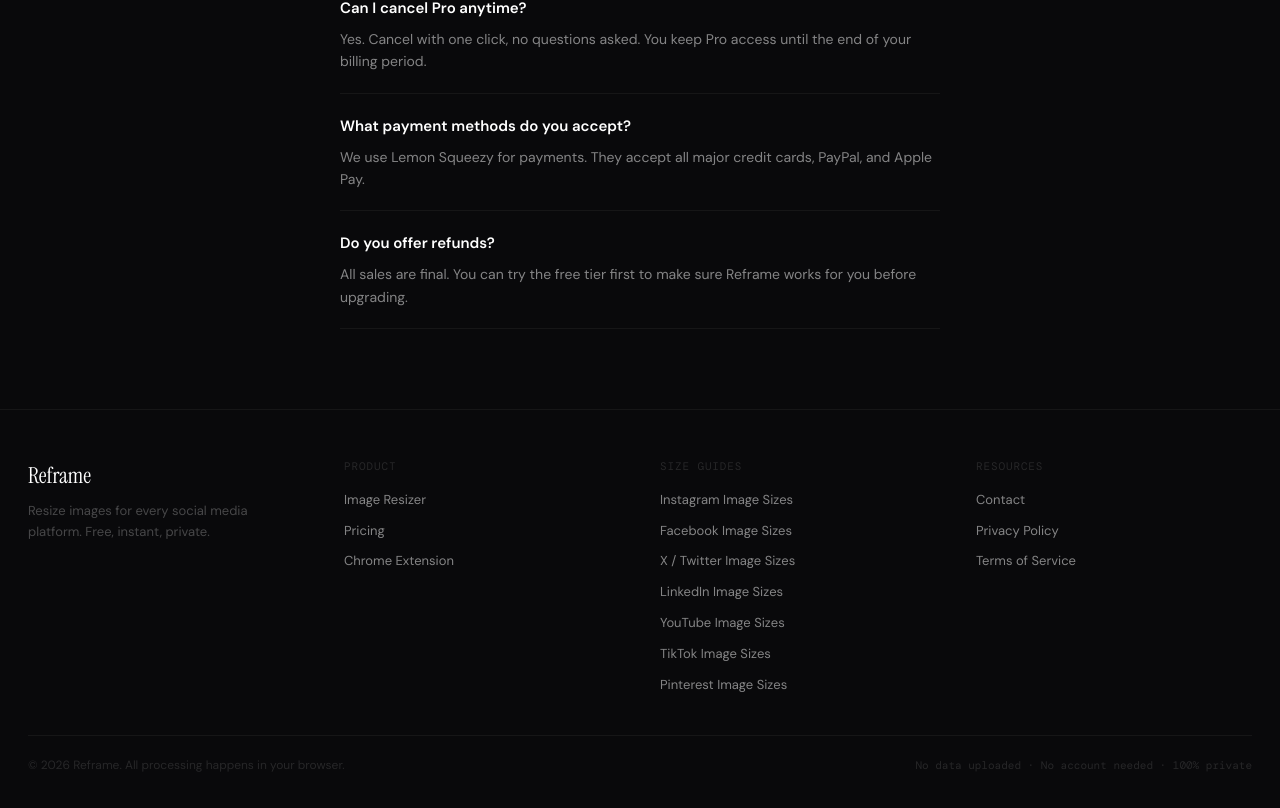
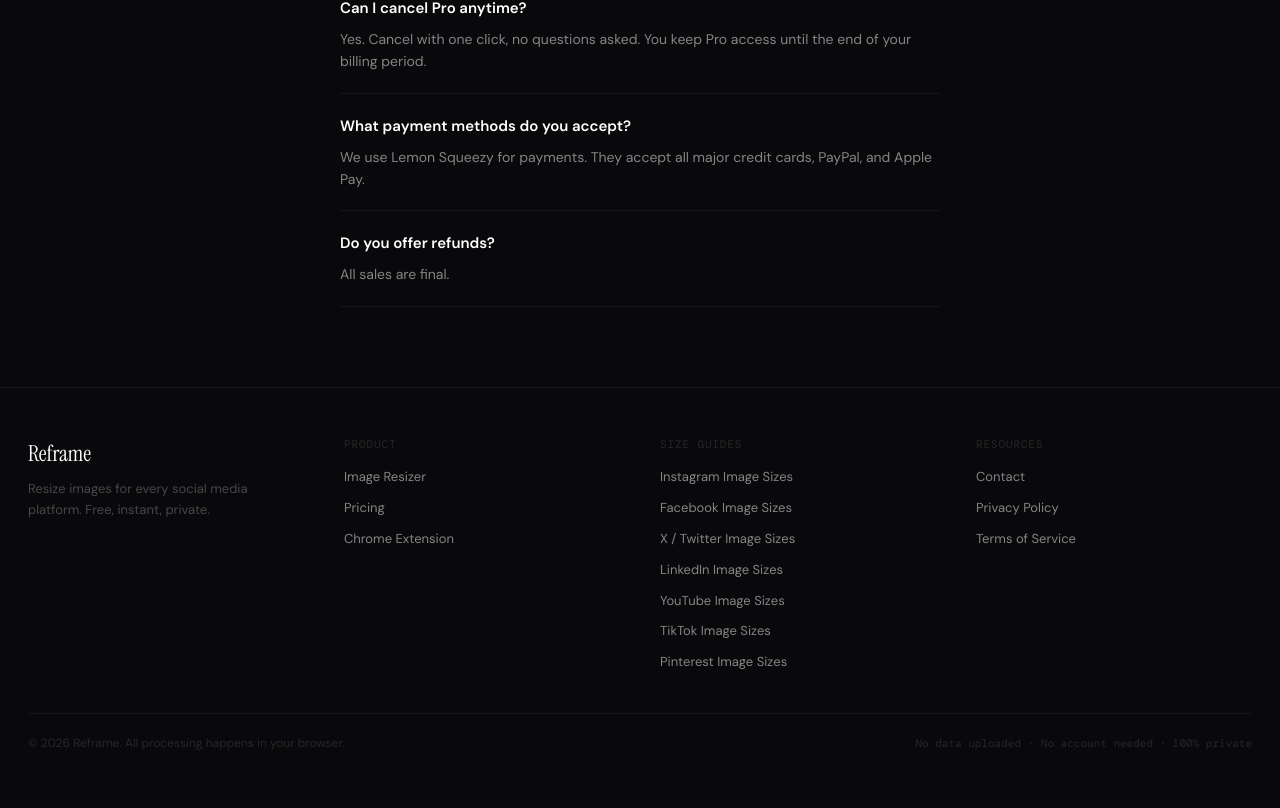
Before and after one commit to glynn568-glitch/reframe, a React (Vite) app: page /pricing in a window 1280 px wide. Shown: the part 1330-2138 px from the top of the page. After the commit the page ends 2115 px from the top, so only its background shows below. Built offline with nearby package versions, Linux system fonts and the light colour scheme; no server answers.

Commit message:
Simplify refund FAQ answer
Co-Authored-By: Claude Opus 4.6 <noreply@anthropic.com>

```diff
--- a/src/pages/Pricing.jsx
+++ b/src/pages/Pricing.jsx
@@ -179,7 +179,7 @@ export default function Pricing() {
             },
             {
               q: 'Do you offer refunds?',
-              a: 'All sales are final. You can try the free tier first to make sure Reframe works for you before upgrading.',
+              a: 'All sales are final.',
             },
           ].map(item => (
             <div key={item.q} style={{
```
